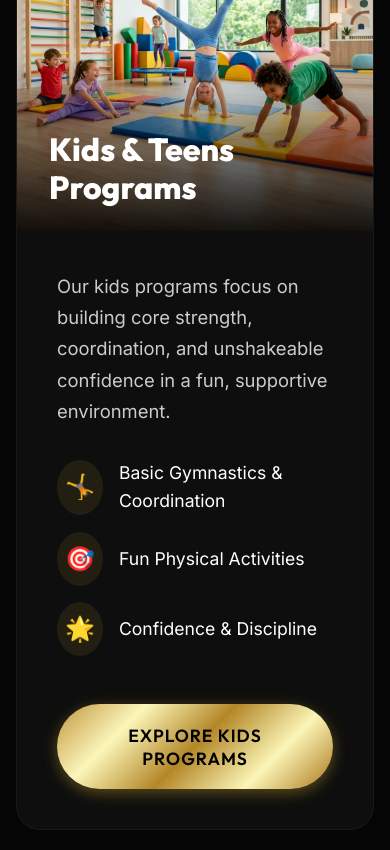
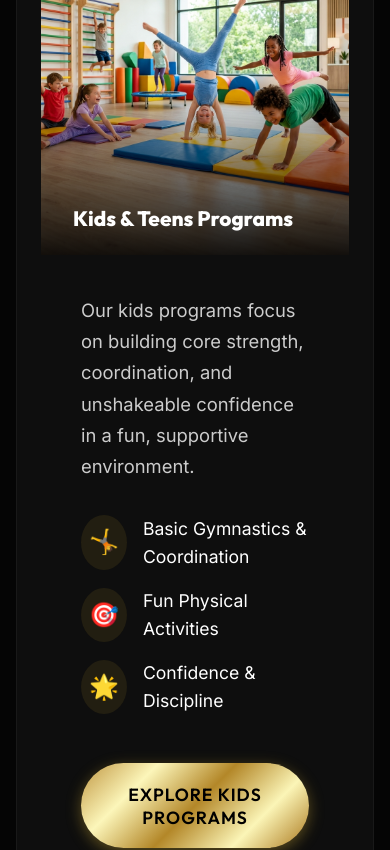
Before and after one commit to bisaisireesha/gymnastic, a Next.js app: page / in a window 390 px wide. Shown: the part 7820-8670 px from the top of the page. Built offline with nearby package versions, Linux system fonts and the light colour scheme.

Commit message:
Fix mobile menu positioning and card/button mobile responsiveness

```diff
--- a/src/app/globals.css
+++ b/src/app/globals.css
@@ -245,6 +245,15 @@ img {
     padding: 0.4rem 1rem !important;
     font-size: 0.8rem !important;
   }
+  .glass-panel {
+    padding: 1.5rem !important;
+  }
+  .glass-panel h3 {
+    font-size: 1.3rem !important;
+  }
+  .btn {
+    width: 100% !important;
+  }
 }
 
 .mobile-menu-btn {
@@ -261,11 +270,11 @@ img {
 }
 
 .mobile-menu-overlay {
-  position: fixed;
-  top: 80px; /* Below Navbar */
+  position: absolute;
+  top: 100%; /* Just below the navbar */
   left: 0;
   right: 0;
-  bottom: 0;
+  height: calc(100vh - 80px);
   background: rgba(10, 10, 10, 0.98);
   backdrop-filter: blur(15px);
   z-index: 99;
--- a/src/components/Schedule.tsx
+++ b/src/components/Schedule.tsx
@@ -90,7 +90,7 @@ const Schedule = () => {
           }}
           >
             <div style={{ flex: 1 }}>
-              <div style={{ display: 'flex', alignItems: 'center', gap: '1rem', marginBottom: '0.8rem' }}>
+              <div style={{ display: 'flex', alignItems: 'center', flexWrap: 'wrap', gap: '1rem', marginBottom: '0.8rem' }}>
                 <span style={{ color: 'var(--accent-primary)', fontWeight: 700, fontSize: '1.2rem', letterSpacing: '1px' }}>
                   {cls.time}
                 </span>
```
